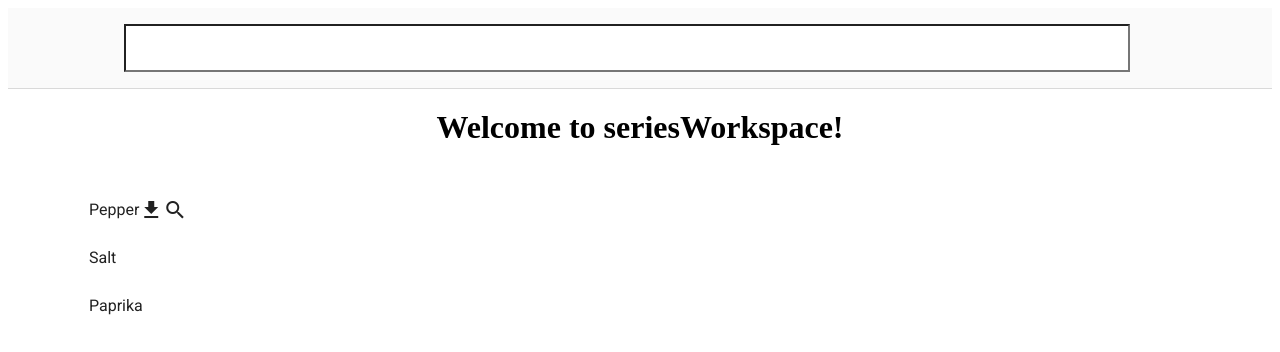
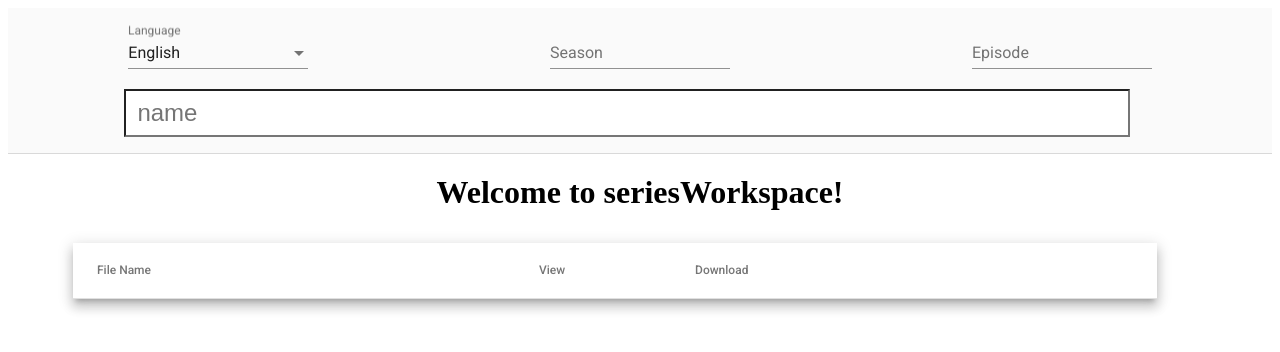
Before and after one commit to pmanent/subtitlesWorkspaceFront, an Angular app: page / in a window 1280 px wide. Shown: the top 352 px of the page. Built offline with nearby package versions, Linux system fonts and the light colour scheme.

Commit message:
Added new search and download

```diff
--- a/package.json
+++ b/package.json
@@ -22,7 +22,9 @@
     "@angular/platform-browser": "~7.0.0",
     "@angular/platform-browser-dynamic": "~7.0.0",
     "@angular/router": "~7.0.0",
+    "@types/file-saver": "^2.0.0",
     "core-js": "^2.5.4",
+    "file-saver": "^2.0.0-rc.4",
     "hammerjs": "^2.0.8",
     "rxjs": "~6.3.3",
     "zone.js": "~0.8.26"
--- a/src/app/app.component.html
+++ b/src/app/app.component.html
@@ -1,7 +1,32 @@
 <div class="headerWrapper">
+    <form>
+        <mat-grid-list cols="3" rowHeight="65px">
+          <mat-grid-tile>
+            <mat-form-field>
+                <mat-select placeholder="Language" [(ngModel)]="actualLanguage" [ngModelOptions]="{standalone: true}">
+                    <mat-option value="eng">English</mat-option>
+                    <mat-option value="cat">Català</mat-option>
+                    <mat-option value="esp">Spanish</mat-option>
+                </mat-select>
+              </mat-form-field>
+          </mat-grid-tile>
+          <mat-grid-tile>
+            <mat-form-field class="example-full-width">
+              <input matInput placeholder="Season" [(ngModel)]="season" name="Season">
+            </mat-form-field>
+          </mat-grid-tile>
+          <mat-grid-tile>
+            <mat-form-field class="example-full-width">
+              <input matInput placeholder="Episode" [(ngModel)]="episode" name="episode">
+            </mat-form-field>
+          </mat-grid-tile>
+        </mat-grid-list>
+    </form>
+
   <div class="header">
-    <input type="text" class="inputSearch">
+    <input [(ngModel)]="searchLabel" (keyup.enter)="doSearch()" placeholder="name" type="text" class="inputSearch"/>
   </div>
+
 </div>
 <!--The content below is only a placeholder and can be replaced.-->
 <div style="text-align:center">
@@ -12,16 +37,34 @@
 </div>
 <div class="linksWrapper">
   <div class="results">
-      <mat-list>
-          <mat-list-item>
-            Pepper
-            <mat-icon>get_app</mat-icon>
-            <mat-icon>search</mat-icon>
+      <table mat-table [dataSource]="dataSource" class="mat-elevation-z8">
 
-          </mat-list-item>
-          <mat-list-item> Salt </mat-list-item>
-          <mat-list-item> Paprika </mat-list-item>
-      </mat-list>
+      <!--- Note that these columns can be defined in any order.
+            The actual rendered columns are set as a property on the row definition" -->
+
+      <!-- File Name Column -->
+      <ng-container matColumnDef="Name">
+        <th mat-header-cell *matHeaderCellDef> File Name </th>
+        <td mat-cell *matCellDef="let element"> {{element.fileName}} </td>
+      </ng-container>
+
+      <!-- View Column -->
+      <ng-container matColumnDef="View">
+        <th mat-header-cell *matHeaderCellDef> View </th>
+        <td mat-cell *matCellDef="let element">
+          <mat-icon >search</mat-icon>
+        </td>
+      </ng-container>
+
+      <!-- Download Column -->
+      <ng-container matColumnDef="Download">
+        <th mat-header-cell *matHeaderCellDef> Download </th>
+        <td mat-cell *matCellDef="let element"> <mat-icon (click)="downloadFile(element)" >get_app</mat-icon> </td>
+      </ng-container>
+
+      <tr mat-header-row *matHeaderRowDef="displayedColumns"></tr>
+      <tr mat-row *matRowDef="let row; columns: displayedColumns;"></tr>
+    </table>
   </div>
 
 </div>
--- a/src/app/app.component.sass
+++ b/src/app/app.component.sass
@@ -57,3 +57,7 @@ body
         padding-top: 10px
         position: relative
         padding-left: 58px
+        padding-right: 58px
+
+        table
+            width: 100%
--- a/src/app/app.component.ts
+++ b/src/app/app.component.ts
@@ -1,7 +1,6 @@
-import { Component, OnInit } from '@angular/core';
+import { Component, OnInit, Input } from '@angular/core';
 import { SeriesService } from './series.service';
-import {DomSanitizer} from '@angular/platform-browser';
-import {MatIconRegistry} from '@angular/material';
+
 
 
 
@@ -12,6 +11,13 @@ import {MatIconRegistry} from '@angular/material';
 })
 export class AppComponent implements OnInit{
   title = 'seriesWorkspace';
+  searchLabel = '';
+  actualLanguage = 'eng';
+  season='';
+  episode='';
+  displayedColumns: string[] = ['Name', 'View', 'Download'];
+
+  dataSource=[];
 
   constructor(private seriesService: SeriesService) {
 
@@ -21,4 +27,18 @@ export class AppComponent implements OnInit{
   ngOnInit() {
 
   }
+  doSearch(){
+
+    this.seriesService.searchSubtitle(this.searchLabel,this.season, this.episode, this.actualLanguage)
+      .subscribe(subtitles => this.dataSource = subtitles);
+  }
+
+  downloadFile(element){
+    console.log(element)
+
+    if(element!=null){
+      this.seriesService.downloadFile2(element.subtitleFileId,element.fileName);
+    }
+
+  }
 }
--- a/src/app/series.service.ts
+++ b/src/app/series.service.ts
@@ -1,5 +1,5 @@
 import { Injectable } from '@angular/core';
-import { HttpClient, HttpHeaders } from '@angular/common/http';
+import { HttpClient, HttpHeaders, HttpParams } from '@angular/common/http';
 import { Observable, of } from 'rxjs';
 import { catchError, map, tap } from 'rxjs/operators';
 
@@ -7,15 +7,37 @@ import { catchError, map, tap } from 'rxjs/operators';
   providedIn: 'root'
 })
 export class SeriesService {
-  private donwloadFileUrl = 'http://localhost:9000/donwloadFile/1955842718?fileName=Final.Space.S01E01.Chapter 1.1080p.WEB-DL.H.264-PUFO.HI.srt';  // URL to web api
+  private donwloadFileUrl = 'http://localhost:9000/donwloadFile/';  // URL to web api
+  private searchSubtitleURL='http://localhost:9000/searchSubtitles'
+
+
   constructor(private http: HttpClient) { }
 
+  searchSubtitle (query,season,episode,lang): Observable<any> {
+    console.log(query);
+    const params = new HttpParams()
+      .set('query', query)
+      .set('season', season)
+      .set('episode', episode)
+      .set('language', lang);
+    return this.http.get<any>(this.searchSubtitleURL, { params: params })
+      .pipe(
+        catchError(this.handleError('searchSubtitle', []))
+      );
+  }
 
-  donwloadFile (): Observable<any> {
-    return this.http.get<any>(this.donwloadFileUrl)
+  downloadFile (subtitleFileId,fileName): Observable<any> {
+    const params = new HttpParams()
+      .set('fileName', fileName);
+    return this.http.get<any>(this.donwloadFileUrl+subtitleFileId,{ params: params })
       .pipe(
         catchError(this.handleError('donwloadFile', []))
       );
+  }
+  downloadFile2(subtitleFileId,fileName){
+    let url= this.donwloadFileUrl+subtitleFileId+'?fileName='+fileName;
+    window.location.href=url;
+
   }
 
   /**
```
Also changed, not shown: src/app/app.module.ts (+19 -4 lines), 1 other file (tests, documents, lock files or other folders).
